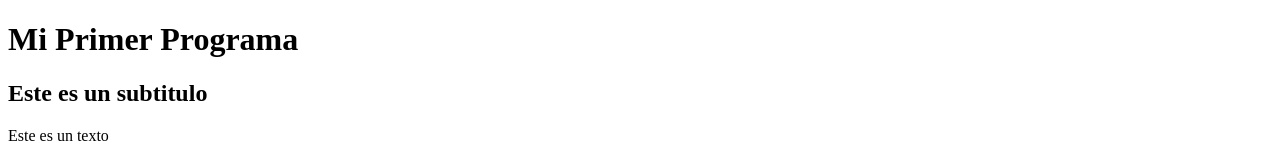
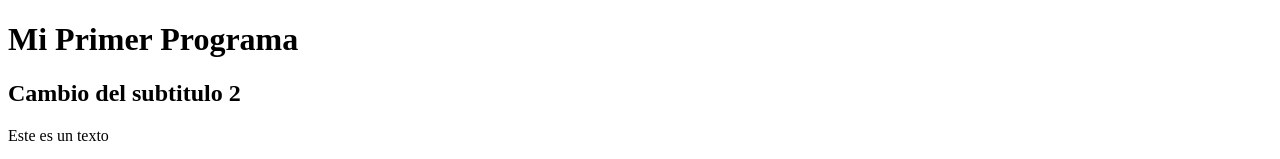
Before and after one commit to Fercar79/RevDigTar1, a plain HTML site: page Index.html in a window 1280 px wide. Shown: the top 159 px of the page. Drawn offline with Linux system fonts and the light colour scheme.

Commit message:
Modificacion del subtitulo

```diff
--- a/Index.html
+++ b/Index.html
@@ -6,7 +6,7 @@
 
 <body>
     <h1>Mi Primer Programa</h1>
-    <h2>Este es un subtitulo</h2>
+    <h2>Cambio del subtitulo 2</h2>
     <p>Este es un texto</p>
     <img src="Redondos.png" alt ="Redondos de ricota">
 
```
